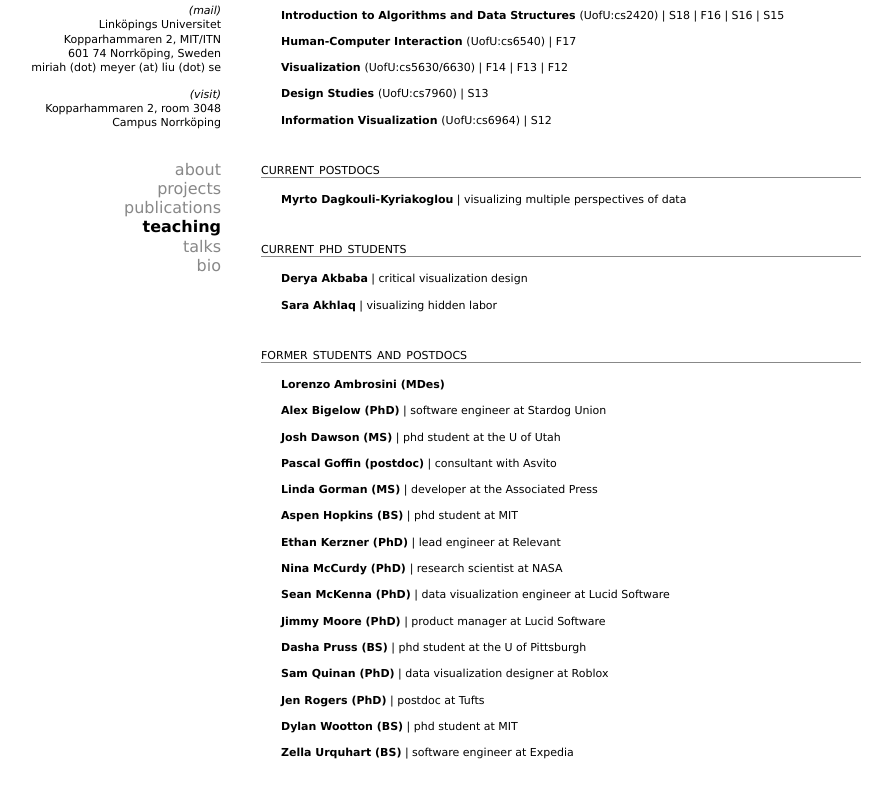
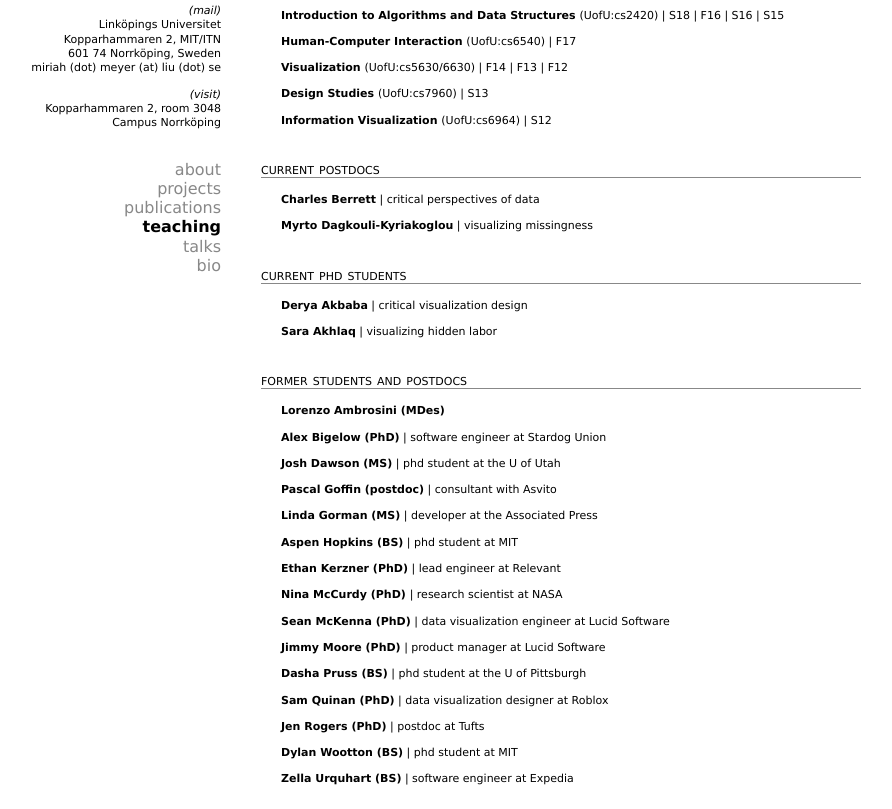
Before and after one commit to miriah/miriah.github.io, a plain HTML site: page teaching/index.html in a window 1280 px wide. Shown: the part 101-910 px from the top of the page, without its empty margins (22-914 px from the left). Before the commit the page ends 883 px from the top, so only its background shows below. Drawn offline with Linux system fonts and the light colour scheme.

Commit message:
Update index.html

```diff
--- a/teaching/index.html
+++ b/teaching/index.html
@@ -103,10 +103,16 @@ miriah (dot) meyer (at) liu (dot) se <br/>
 <div id="project_group">
   <h1> current postdocs</h1>
 
+<div id="pub">
+<p><a class="nav"
+  href="https://charlesberret.net/"><b>Charles Berrett</b>
+  | critical perspectives of data</a> </p>
+</div>
+
   <div id="pub">
 <p><a class="nav"
   href=""><b>Myrto Dagkouli-Kyriakoglou</b>
-  | visualizing multiple perspectives of data</a> </p>
+  | visualizing missingness</a> </p>
 </div>
 
 
```
